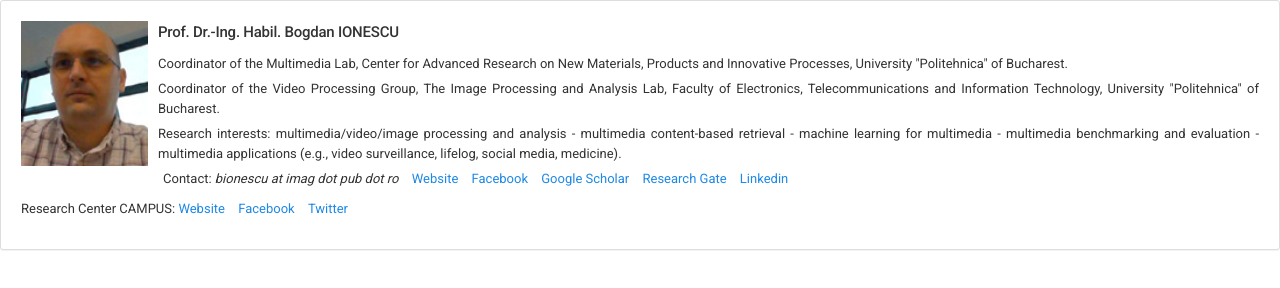
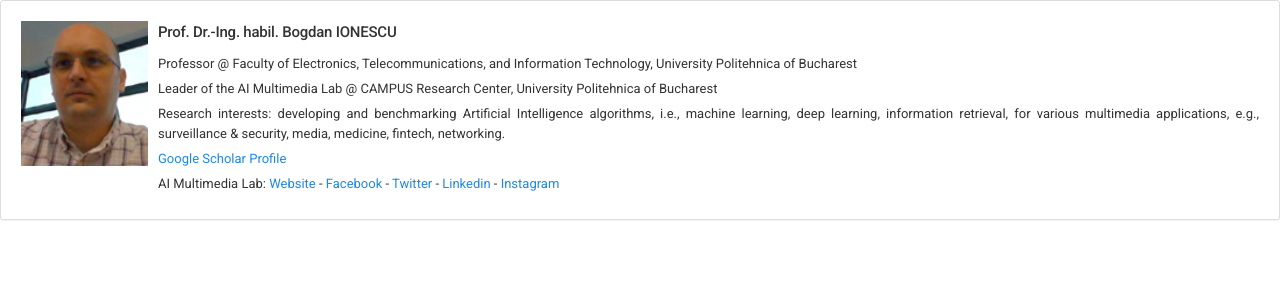
Before and after one commit to MultimediaLab-UPB/bionescu, a plain HTML site: page static.html in a window 1280 px wide. Drawn offline with Linux system fonts and the light colour scheme.

Commit message:
Update static.html

```diff
--- a/static.html
+++ b/static.html
@@ -48,30 +48,31 @@
 
             <div class="media-body">
                 <img src="images/Bogdan_Ionescu.jpg" style="width: 137px; height: 155px;padding-right: 10px;padding-bottom: 10px;" class="img" align="left">
-                <h6 class="media-heading text-semibold" style="margin: 0 0 10px;">Prof. Dr.-Ing. Habil. Bogdan IONESCU</h6>
-                <p style="text-align: justify; margin: 0 0 5px;">Coordinator of the Multimedia Lab, Center for Advanced Research on New Materials, Products and Innovative Processes, University "Politehnica" of Bucharest.
-                </p>
+                <h6 class="media-heading text-semibold" style="margin: 0 0 10px;">Prof. Dr.-Ing. habil. Bogdan IONESCU</h6>
+                <p style="text-align: justify; margin: 0 0 5px;">Professor @ Faculty of Electronics, Telecommunications, and Information Technology, University Politehnica of Bucharest</p>
+                <p style="text-align: justify; margin: 0 0 5px;">Leader of the AI Multimedia Lab @ CAMPUS Research Center, University Politehnica of Bucharest</p>
+                <p style="text-align: justify; margin: 0 0 5px;">Research interests: developing and benchmarking Artificial Intelligence algorithms, i.e., machine learning, deep learning, information retrieval, for various multimedia applications, e.g., surveillance & security, media, medicine, fintech, networking.</p>
 
-                <p style="text-align: justify; margin: 0 0 5px;">Coordinator of the Video Processing Group, The Image Processing and Analysis Lab, Faculty of Electronics, Telecommunications and Information Technology, University "Politehnica" of Bucharest.
-                </p>
+                <!-- <ul class="list-inline list-inline-separate no-margin"> -->
+                <p style="text-align: justify; margin: 0 0 5px;"><a href="https://scholar.google.ro/citations?user=11cvotAAAAAJ&amp;hl=en" data-popup="tooltip" data-container="body" title="View profile">Google Scholar Profile</a></p>
 
-                <p style="text-align: justify; margin: 0 0 5px;"> Research interests: multimedia/video/image processing and analysis - multimedia content-based retrieval - machine learning for multimedia - multimedia benchmarking and evaluation - multimedia applications (e.g., video surveillance, lifelog, social media, medicine).
-                </p>
+                    <!-- <p style="text-align: justify; margin: 0 0 5px;">Contact: <i>bionescu at imag dot pub dot ro</i>, <a href="https://scholar.google.ro/citations?user=11cvotAAAAAJ&amp;hl=en" data-popup="tooltip" data-container="body" title="View profile">Google Scholar</a></p> -->
+                    <!-- <li><a href="http://www.campus.pub.ro/lab7/multimedia/" data-popup="tooltip" data-container="body" title="View profile">Website</a></li> -->
+                    <!-- <li><a href="https://www.facebook.com/bogdan.ionescu2013/" data-popup="tooltip" data-container="body" title="View profile">Facebook</a></li> -->
+                    <!-- <p style="text-align: justify; margin: 0 0 5px;"> </p> -->
+                    <!-- <li><a href="https://www.researchgate.net/profile/Bogdan_Ionescu4" data-popup="tooltip" data-container="body" title="View profile">Research Gate</a></li> -->
+                    <!-- <li><a href="https://www.linkedin.com/in/bogdan-ionescu-7aa89315b" data-popup="tooltip" data-container="body" title="View profile">Linkedin</a></li> -->
+                <!-- </ul> -->
 
-                <ul class="list-inline list-inline-separate no-margin">
-                    <li>Contact: <i>bionescu at imag dot pub dot ro</i></li>
-                    <li><a href="http://www.campus.pub.ro/lab7/multimedia/" data-popup="tooltip" data-container="body" title="View profile">Website</a></li>
-                    <li><a href="https://www.facebook.com/bogdan.ionescu2013/" data-popup="tooltip" data-container="body" title="View profile">Facebook</a></li>
-                    <li><a href="https://scholar.google.ro/citations?user=11cvotAAAAAJ&amp;hl=en" data-popup="tooltip" data-container="body" title="View profile">Google Scholar</a></li>
-                    <li><a href="https://www.researchgate.net/profile/Bogdan_Ionescu4" data-popup="tooltip" data-container="body" title="View profile">Research Gate</a></li>
-                    <li><a href="https://www.linkedin.com/in/bogdan-ionescu-7aa89315b" data-popup="tooltip" data-container="body" title="View profile">Linkedin</a></li>
-                </ul>
-
-                <ul class="list-inline list-inline-separate no-margin">
-                    <li>Research Center CAMPUS: <a href="http://www.campus.pub.ro/" data-popup="tooltip" data-container="body" title="http://www.campus.pub.ro">Website</a></li>
-                    <li><a href="https://facebook.com/upbcampus" data-popup="tooltip" data-container="body" title="View profile">Facebook</a></li>
-                    <li><a href="https://twitter.com/upbcampus" data-popup="tooltip" data-container="body" title="View profile">Twitter</a></li>
-                </ul>
+              <!-- <ul class="list-inline list-inline-separate no-margin"> -->
+                <p style="text-align: justify; margin: 0 0 5px;">AI Multimedia Lab: <a href="http://www.AI-multimedia-lab.ro/" data-popup="tooltip" data-container="body" title="http://www.AI-multimedia-lab.ro/">Website</a> -
+                  <a href="https://www.facebook.com/AIMultimediaLab" data-popup="tooltip" data-container="body" title="View profile">Facebook</a> -
+                  <a href="https://twitter.com/AIMultimediaLab" data-popup="tooltip" data-container="body" title="View profile">Twitter</a>  -
+                  <a href="https://www.linkedin.com/company/aimultimedialab" data-popup="tooltip" data-container="body" title="View profile">Linkedin</a> -
+                  <a href="https://www.instagram.com/aimultimedialab/" data-popup="tooltip" data-container="body" title="View profile">Instagram</a></p>
+                <!--    <li></li>
+                    <li></li> -->
+                <!-- /ul> -->
             </div>
         </div>
     </div>
```
